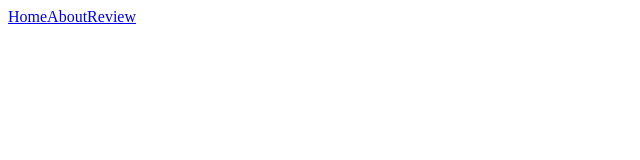
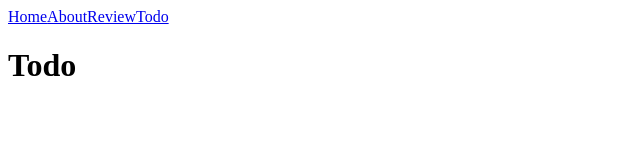
Before and after one commit to dpi627/HexVueHw02, a Vue app: page /todo in a window 1280 px wide. Before the commit this address had no page. Shown: the top 160 px of the page, without its empty margins (0-640 px from the left). Built offline with nearby package versions, Linux system fonts and the light colour scheme.

Commit message:
feat: 新增 Todo 頁面及路由

```diff
--- a/src/App.vue
+++ b/src/App.vue
@@ -7,6 +7,7 @@ import { RouterLink, RouterView } from 'vue-router'
   <RouterLink to="/">Home</RouterLink>
   <RouterLink to="/about">About</RouterLink>
   <RouterLink to="/review">Review</RouterLink>
+  <RouterLink to="/todo">Todo</RouterLink>
 
   <RouterView />
 </template>
--- a/src/router/index.js
+++ b/src/router/index.js
@@ -22,6 +22,11 @@ const router = createRouter({
       name: 'review',
       component: () => import('../views/ReviewView.vue'),
     },
+    {
+      path: '/todo',
+      name: 'todo',
+      component: () => import('../views/TodoView.vue'),
+    },
   ],
 })
 
--- /dev/null
+++ b/src/views/TodoView.vue
@@ -0,0 +1,9 @@
+<template>
+  <h1>{{ pageTitle }}</h1>
+</template>
+
+<script setup>
+import { ref } from 'vue';
+
+const pageTitle = ref('Todo');
+</script>
```
